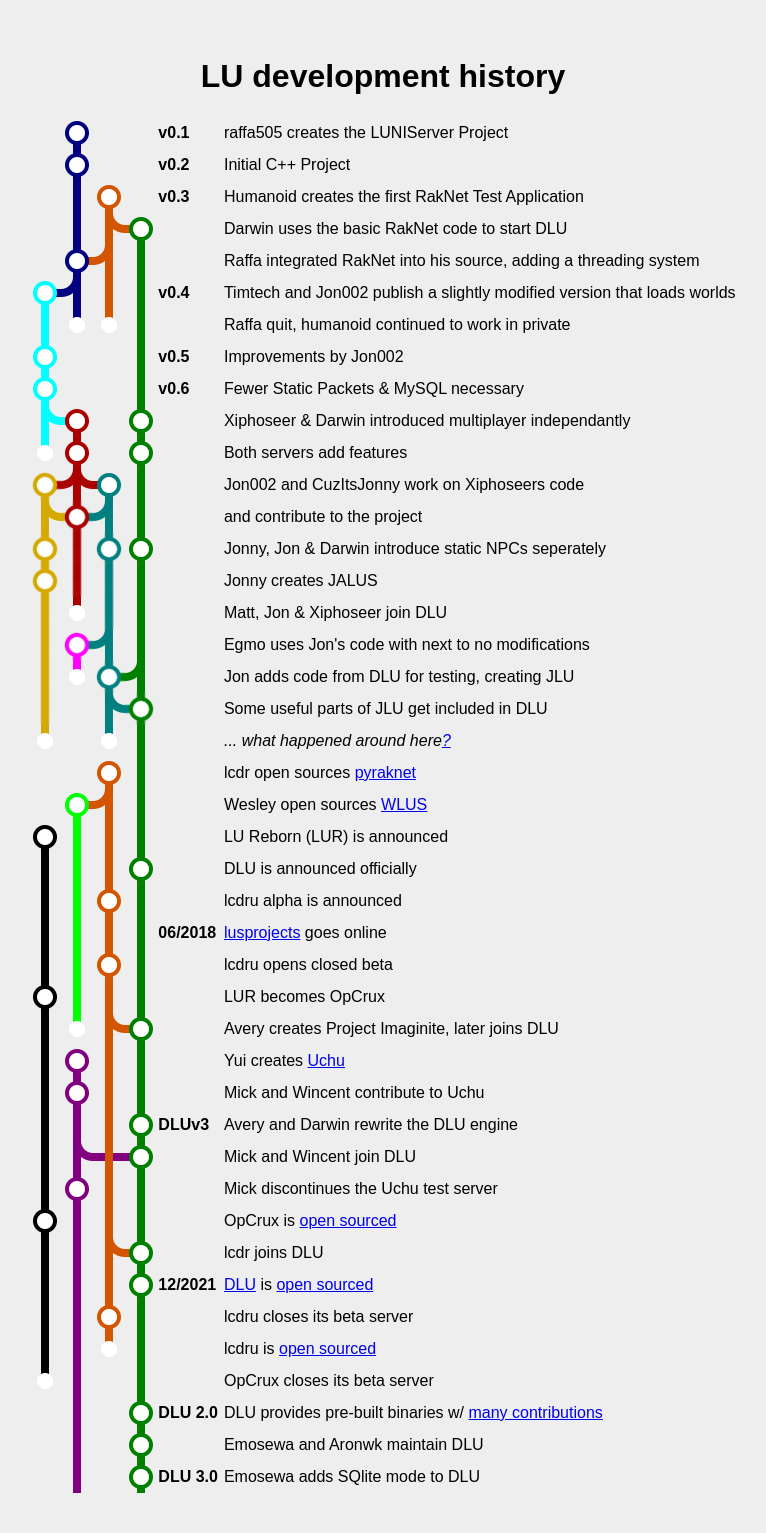
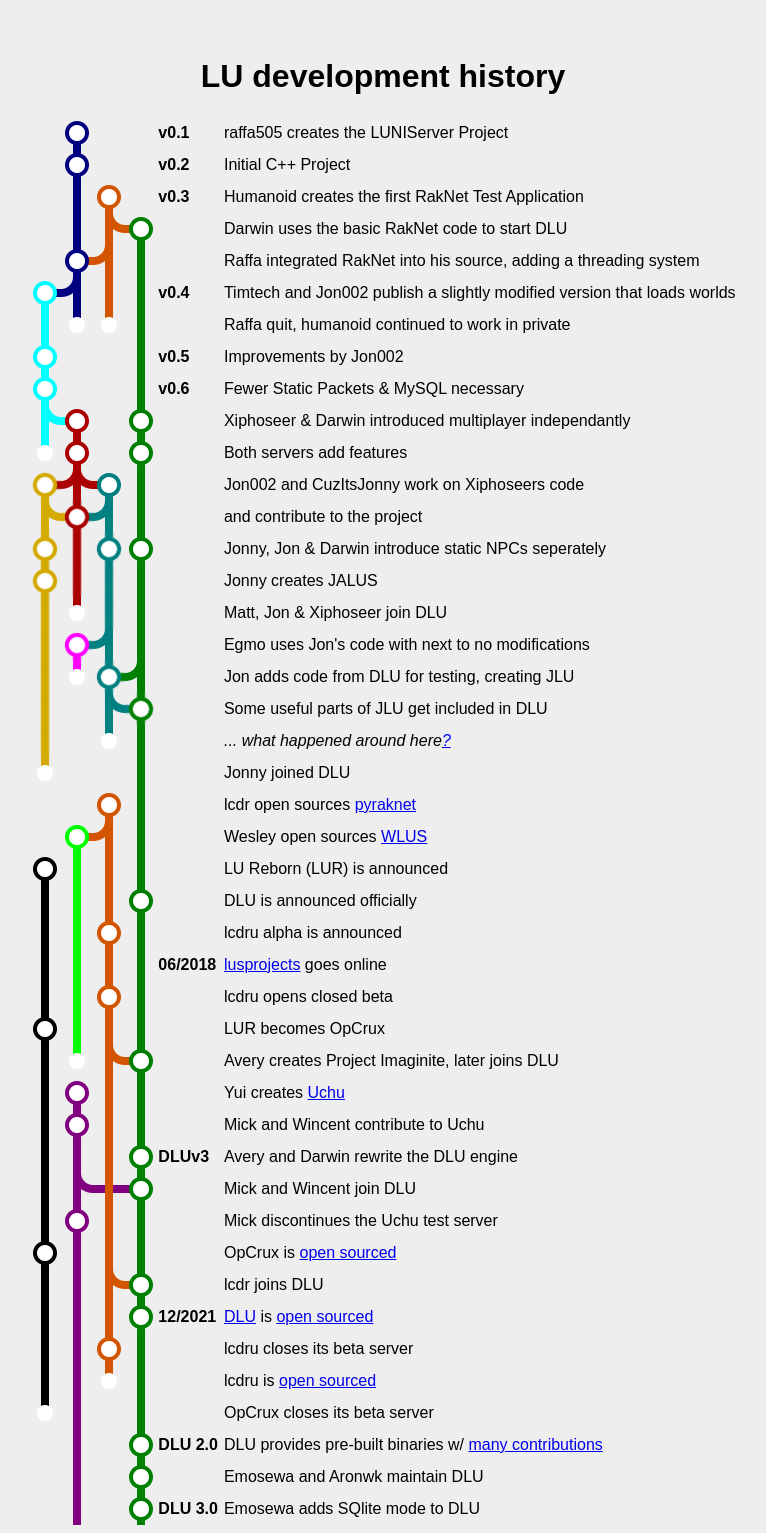
Before and after one commit to Xiphoseer/xiphoseer.github.com, a Jekyll site: the page flow/index.html, which Jekyll copies as it is, in a window 1280 px wide. Shown: the whole page, without its empty margins (257-1023 px from the left). Built offline with Jekyll 4.4.1, drawn with Linux system fonts in a browser that asks for light colours; before the commit the page ends 1501 px from its top, so only the background shows below that.

Commit message:
flow: clarify that Jonny joined DLU

```diff
--- a/flow/index.html
+++ b/flow/index.html
@@ -159,12 +159,20 @@
 				<td>Some useful parts of JLU get included in DLU</td>
 			</tr>
 			<tr>
-				<td class="fi end G"></td>
+				<td class="fi line G"></td>
 				<td class="fi"></td>
 				<td class="fi end F"></td>
 				<td class="fi line C"></td>
 				<td class="v"></td>
 				<td><i>... what happened around here<a href="https://github.com/Xiphoseer/xiphoseer.github.com/edit/main/flow/index.html">?</a></i></td>
+			</tr>
+			<tr>
+				<td class="fi end G"></td>
+				<td class="fi"></td>
+				<td class="fi"></td>
+				<td class="fi line C"></td>
+				<td class="v"></td>
+				<td>Jonny joined DLU</td>
 			</tr>
 			<tr>
 				<td class="fi"></td>
```
Also changed, not shown: flow/Flow.svg.
